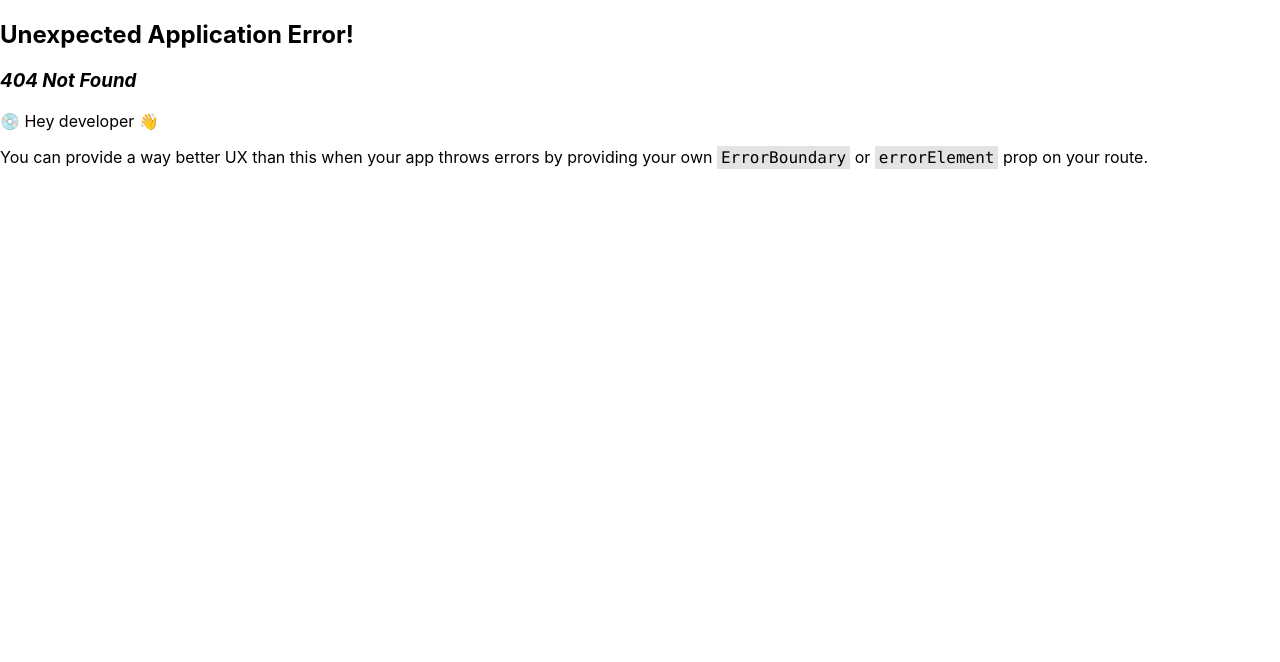
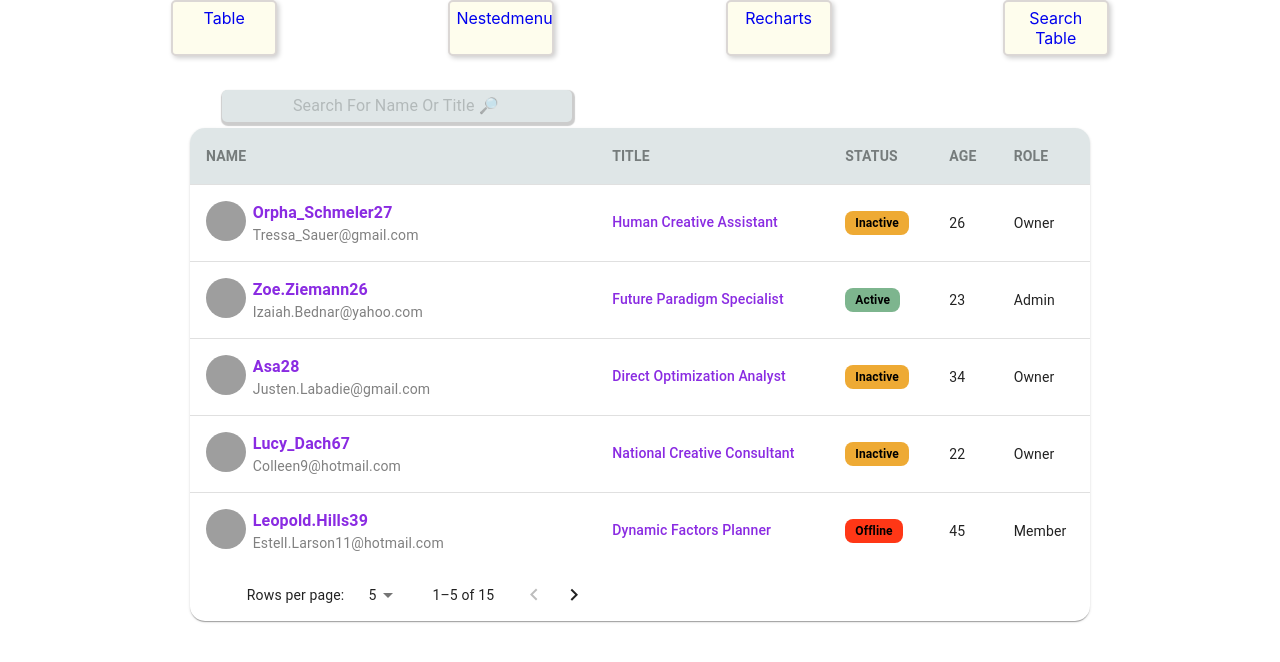
Before and after one commit to niraipandiyan/CCA_GET_Frontend_Daily_task, a React (Create React App) app: page /stable in a window 1280 px wide. Before the commit this address had no page. Shown: the top 662 px of the page. Built offline with nearby package versions, Linux system fonts and the light colour scheme; grey boxes are pictures that could not be loaded.

Commit message:
Search table commit

```diff
--- a/src/App.js
+++ b/src/App.js
@@ -2,7 +2,8 @@ import { createBrowserRouter, RouterProvider } from "react-router-dom";
 import Mtable from "./Components/Datatable/Mtable";
 import Sidenav from "./Components/NestedMenu/Sidenav";
 import Homepage from "./Components/Homepage";
-import DataComponent from "./Components/Charts/Fetch"
+import DataComponent from "./Components/Charts/Fetch";
+import SearchTable from "./Components/SearchTable/SearchTable"
 const router = createBrowserRouter([
   {
     path: '/',
@@ -11,6 +12,7 @@ const router = createBrowserRouter([
       { path: '/table', element: <Mtable /> },
       { path: '/nestedmenu', element: <Sidenav /> },
       { path: '/recharts', element: <DataComponent />},
+      { path: '/stable', element: <SearchTable />}
     ]}])
 
 function App() {
--- a/src/Components/Homepage.jsx
+++ b/src/Components/Homepage.jsx
@@ -19,6 +19,7 @@ export default function Homepage() {
         <Link to="/table" className="button-link">Table</Link>
         <Link to="/nestedmenu" className="button-link">Nestedmenu</Link>
         <Link to="/recharts" className="button-link">Recharts</Link>
+        <Link to="/stable" className="button-link">Search Table</Link>
     </Box>
     <Box margin="auto" marginTop={5} sx={{width:"900px",height:"200px"}}>
       <Outlet/>
--- /dev/null
+++ b/src/Components/SearchTable/SearchTable.jsx
@@ -0,0 +1,185 @@
+import { faker } from "@faker-js/faker";
+import * as React from "react";
+import Table from "@mui/material/Table";
+import TableBody from "@mui/material/TableBody";
+import TableCell from "@mui/material/TableCell";
+import TableContainer from "@mui/material/TableContainer";
+import TableHead from "@mui/material/TableHead";
+import TableRow from "@mui/material/TableRow";
+import Paper from "@mui/material/Paper";
+import { Avatar, InputBase, TableFooter, Typography, alpha, styled } from "@mui/material";
+import { Grid } from "@mui/material";
+import TablePagination from '@mui/material/TablePagination';
+import SearchIcon from '@mui/icons-material/Search';
+
+const Search = styled('div')(({ theme }) => ({
+  position: 'relative',
+  borderRadius: theme.shape.borderRadius,
+  backgroundColor: alpha(theme.palette.common.white, 0.15),
+  '&:hover': {
+    backgroundColor: alpha(theme.palette.common.white, 0.25),
+  },
+  marginRight: theme.spacing(2),
+  marginLeft: 0,
+  width: '100%',
+  [theme.breakpoints.up('sm')]: {
+    marginLeft: theme.spacing(3),
+    width: 'auto',
+  },
+}));
+
+const StyledInputBase = styled(InputBase)(({ theme }) => ({
+  color: 'inherit',
+  '& .MuiInputBase-input': {
+    padding: theme.spacing(1, 1, 1, 0),
+    paddingLeft: `calc(1em + ${theme.spacing(4)})`,
+    transition: theme.transitions.create('width'),
+    width: '100%',
+    [theme.breakpoints.up('md')]: {
+      width: '20ch',
+    },
+  },
+}));
+
+let USERS = [],
+  STATUS = ["Active", "Inactive", "Offline"],
+  AGE = [23,25,45,67,45,34,22,26],
+  ROLE = ["Admin", "Owner", "Member"];
+for (let i = 0; i < 15; i++) {
+  USERS[i] = {
+    name: faker.internet.userName(),
+    email: faker.internet.email(),
+    jobTitle: faker.person.jobTitle(),
+    status: STATUS[Math.floor(Math.random() * STATUS.length)],
+    age: AGE[Math.floor(Math.random() * AGE.length)],
+    role: ROLE[Math.floor(Math.random() * ROLE.length)],
+    images: faker.image.avatar()
+  };
+}
+
+console.log(USERS);
+
+export default function Searchtable() {
+  const [page, setPage] = React.useState(0);
+  const [rowsPerPage, setRowsPerPage] = React.useState(5);
+  const [query, setQuery] = React.useState("");
+  const keys= ["name", "jobTitle"];
+  const showSearch = page === 0;
+  const search = (data) => {
+    return data.filter((item) =>
+      keys.some((key) => item[key].toLowerCase().startsWith(query.toLowerCase()))
+    );
+  };
+
+  const handleChangePage = (event, newPage) => {
+    console.log(page)
+    setPage(newPage);
+  };
+
+  const handleChangeRowsPerPage = (event) => {
+    setRowsPerPage(+event.target.value);
+    setPage(0);
+  };
+
+  return (
+    <>
+      {showSearch && <Search>
+        <InputBase
+          style={{
+            bottom:"6.5px",
+            left:"8px",
+            width:"350px",
+            color:"#767c7c",
+            backgroundColor:"#dfe6e7",
+            borderRadius:"5px",
+            paddingLeft:"5px",
+            textAlign:"center",
+            boxShadow: "1px 2px 1px 2px #ccc"
+          }}
+          placeholder="                Search For Name Or Title 🔎"
+          value={query}
+          onChange={(e)=> setQuery(e.target.value)}
+        />
+      </Search>}
+      <TableContainer
+        component={Paper}
+        style={{borderRadius:15,
+        display: 'flex',
+        justifyContent:'space-between'}}>
+        <Table sx={{ minWidth: 650 }} aria-label="simple table">
+          <TableHead style={{backgroundColor:'#dfe6e7',alignContent:'center'}}>
+            <TableRow>
+              <TableCell style={{fontWeight:'bold', color:'#767c7c'}}>NAME</TableCell>
+              <TableCell style={{fontWeight:'bold', color:'#767c7c'}}>TITLE</TableCell>
+              <TableCell style={{fontWeight:'bold', color:'#767c7c'}}>STATUS</TableCell>
+              <TableCell style={{fontWeight:'bold', color:'#767c7c'}}>AGE</TableCell>
+              <TableCell style={{fontWeight:'bold', color:'#767c7c'}}>ROLE</TableCell>
+            </TableRow>
+          </TableHead>
+          <TableBody>
+            {search(USERS).length>0 &&
+            search(USERS).slice(page * rowsPerPage, page * rowsPerPage + rowsPerPage)
+              .map((row) => (
+                <TableRow
+                  key={row.name}
+                  sx={{ "&:last-child td, &:last-child th": { border: 0 } }}
+                >
+                  <TableCell component="th" scope="row">
+                    <Grid container>
+                      <Grid item lg={1.5}>
+                        <Avatar src={row.images} alt={row.name} />
+                      </Grid>
+                      <Grid item lg={10.5}>
+                        <Typography style={{fontWeight:'bold',color:'blueviolet'}}>{row.name}</Typography>
+                        <Typography color='GrayText' variant="body2">{row.email}</Typography>
+                      </Grid>
+                    </Grid>
+                  </TableCell>
+                  <TableCell>
+                    <Typography color='blueviolet' variant="subtitle2">{row.jobTitle}</Typography>
+                  </TableCell>
+                  <TableCell>
+                    <Typography
+                      style={{
+                        fontWeight:'bolder',
+                        fontSize: '0.75rem',
+                        color:'black',
+                        backgroundColor:((row.status === 'Active' && '#7db58e')||
+                        (row.status === 'Inactive' && '#eeaa34') ||
+                        (row.status === 'Offline' && '#ff3716')),
+                        borderRadius: 8,
+                        padding: '3px 10px',
+                        display:'inline-block'
+                      }}>
+                      {row.status}
+                    </Typography>
+                  </TableCell>
+                  <TableCell>
+                    {row.age}
+                  </TableCell>
+                  <TableCell>
+                    {row.role}
+                  </TableCell>
+                </TableRow>
+              ))}
+              {search(USERS).length===0 &&
+              <p style={{fontWeight:"bolder",textAlign:"right"}}>
+                No users found on that name or that title
+              </p>}
+          </TableBody>
+          <TableFooter>
+            <TablePagination
+              rowsPerPageOptions={[5, 10, 15]}
+              component="div"
+              count={search(USERS).length}
+              rowsPerPage={rowsPerPage}
+              page={page}
+              onPageChange={handleChangePage}
+              onRowsPerPageChange={handleChangeRowsPerPage}
+            />
+          </TableFooter>
+        </Table>
+      </TableContainer>
+    </>
+  );
+}
```
